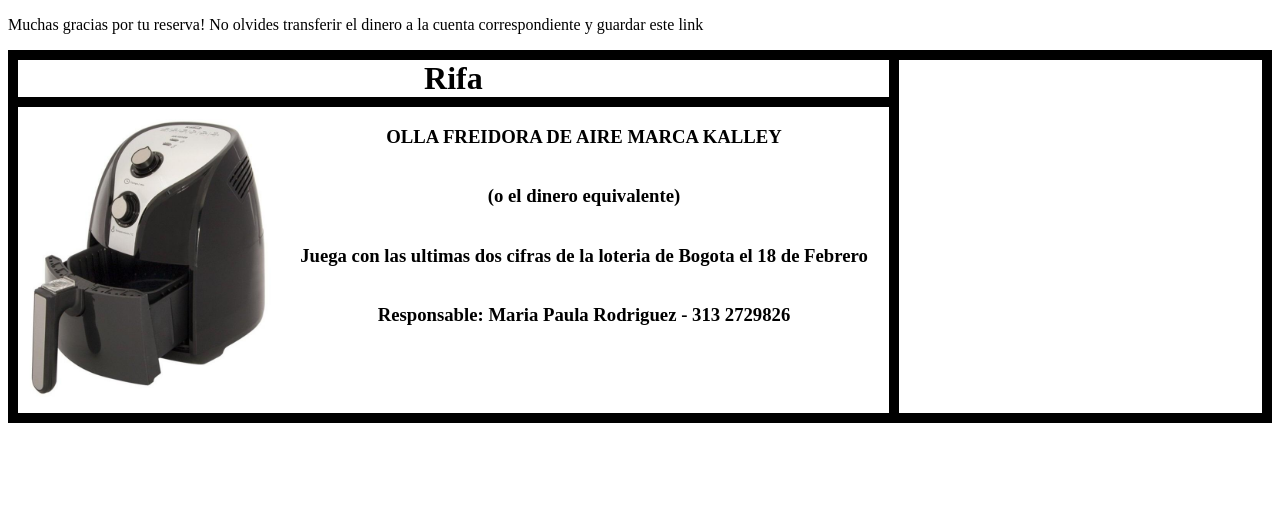
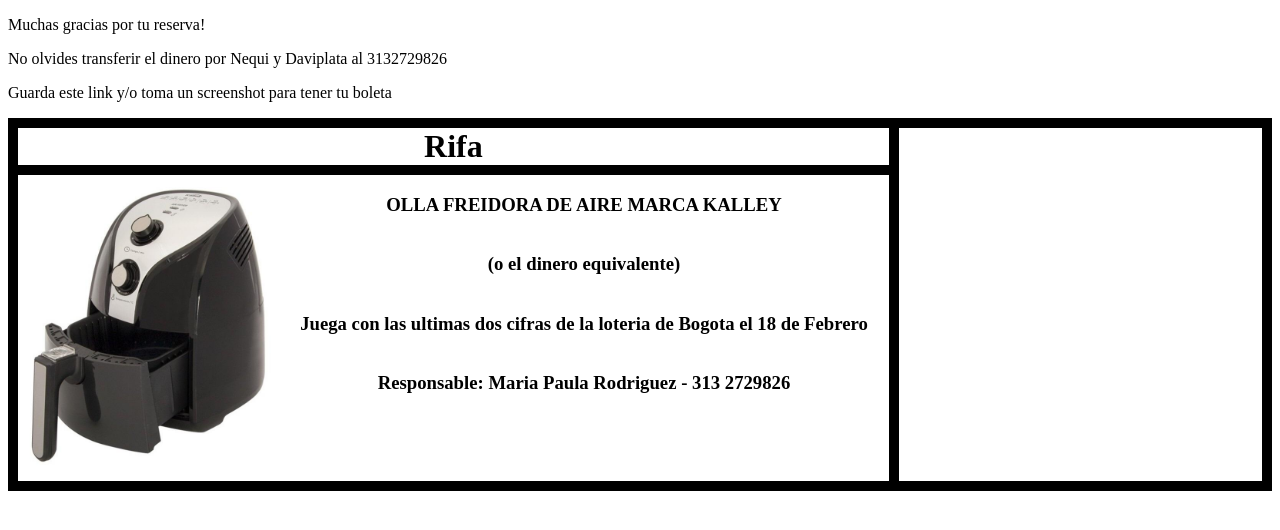
Before and after one commit to Asguerrero/rifa-mp, a plain HTML site: page boleta.html in a window 1280 px wide. Drawn offline with Linux system fonts and the light colour scheme; no server answers.

Commit message:
Update boleta.html

```diff
--- a/boleta.html
+++ b/boleta.html
@@ -1,6 +1,7 @@
 <!DOCTYPE html>
 <html>
 <head>
+	<meta name="viewport" content="width=device-width, initial-scale=1.0">
 	<title></title>
 	<link rel="stylesheet" type="text/css" href="style.css">
 
@@ -8,8 +9,10 @@
 
 <body>
 
-	<div>
-		<p>Muchas gracias por tu reserva! No olvides transferir el dinero a la cuenta correspondiente y guardar este link</p>
+	<div class="informacion-boleta">
+		<p>Muchas gracias por tu reserva!</p>
+		<p>No olvides transferir el dinero por Nequi y Daviplata al 3132729826</p>
+		<p>Guarda este link y/o toma un screenshot para tener tu boleta</p>
 	</div>
 	<div class="boleta-grid">
 		<div>
@@ -19,7 +22,7 @@
 					<img class="olla" src="olla.jpeg">
 				</div>
 				<div class="olla-text">
-					<h3>OLLA FREIDORA DE AIRE MARCA KALLEY
+					<h3 class="olla-type">OLLA FREIDORA DE AIRE MARCA KALLEY
 					</h3>
 					<h3>(o el dinero equivalente)</h3>
 					<h3>Juega con las ultimas dos cifras de la loteria de Bogota el 18 de Febrero</h3>
```
